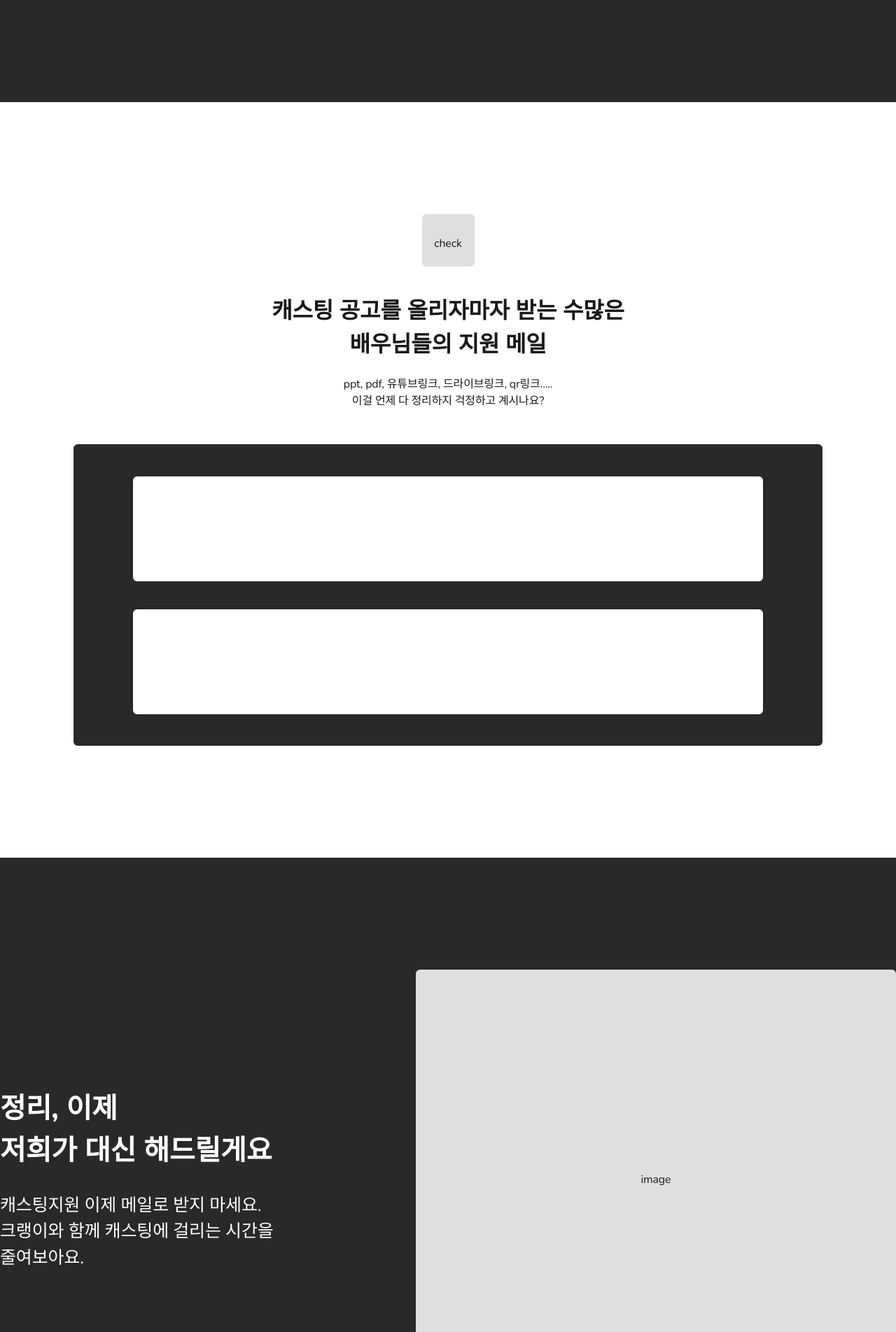
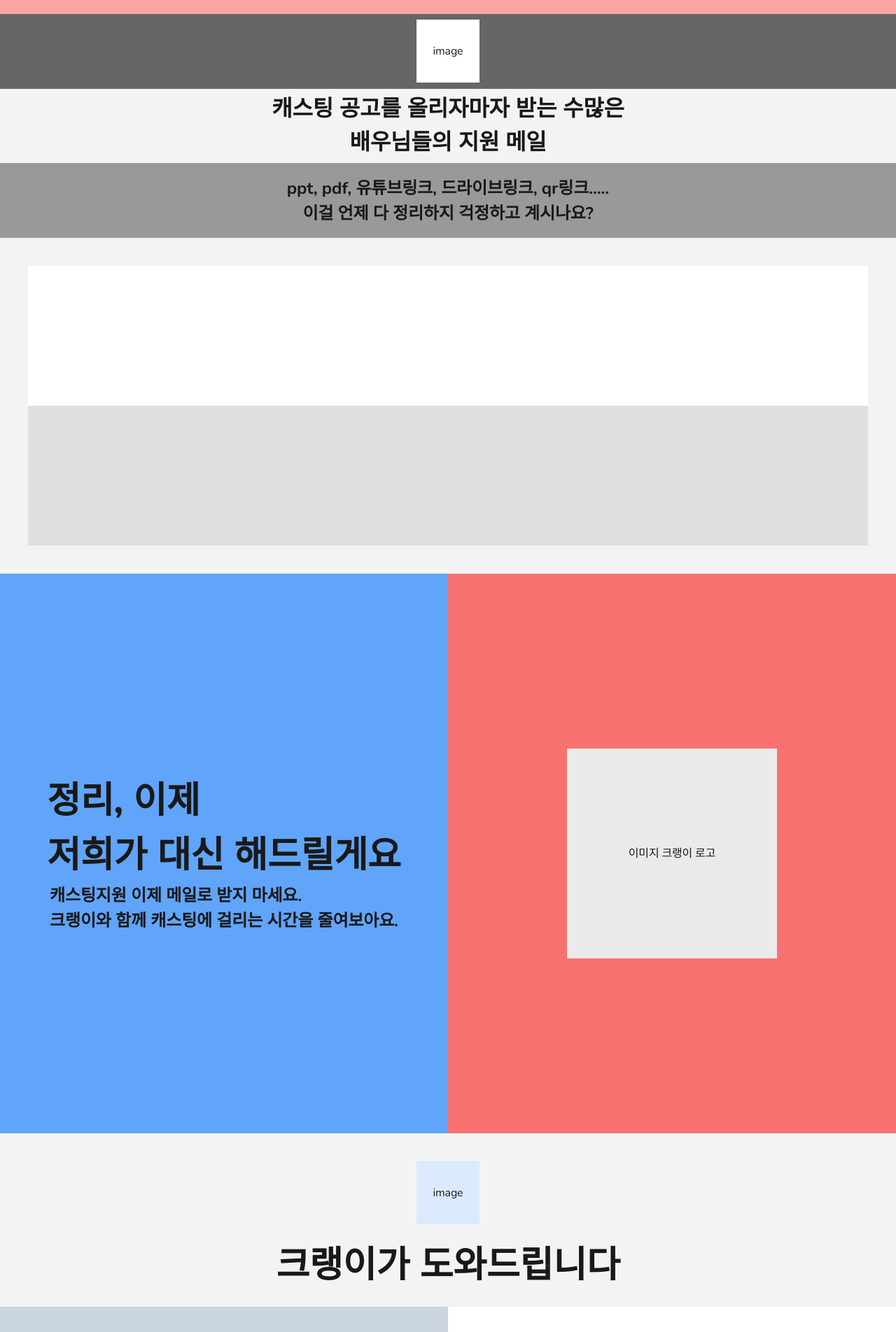
Before and after one commit to OasisWatts/crankie-landing-fe, a Next.js app: page / in a window 1280 px wide. Shown: the part 780-2684 px from the top of the page at 70% size. Built offline with nearby package versions, Linux system fonts and the light colour scheme.

Commit message:
틀 잡기 끝

```diff
--- a/components/feature_casting.tsx
+++ b/components/feature_casting.tsx
@@ -1,41 +1,86 @@
 export default function FeatureCasting({ data }: { data: any }) {
     return (
-        <div className="inline-block w-screen py-[160px]">
-            <div className="text-center">
-                <p className="text-3xl font-bold">
+        <div className="w-full h-[150vh] flex flex-col justify-center items-center">
+            <div className="top bg-gray-100 w-full flex-1 flex flex-col items-center justify-center" style={{flexBasis: "20%"}}>
+                <div className="img w-[90px] h-[90px] bg-blue-100 flex flex-col items-center justify-center mt-10">
+                    image
+                </div>
+                <div className="title text-5xl font-extrabold mt-5 mb-5">
                     {data.title}
-                </p>
-            </div>
-            {/* Block 1*/}
-            <div className="mt-[250px] flex justify-center">
-                <div className="w-[400px] h-[400px] rounded bg-gray-700">GIF</div>
-                <div className="pl-[100px] h-[400px] flex flex-col justify-center">
-                    <p className="text-xl font-bold">
-                        {data.feature1_1}
-                    </p>
-                    <p className="text-xl font-bold">
-                        {data.feature1_2}
-                    </p>
-                    <p className="mt-5">
-                        {data.explanation1}
-                    </p>
                 </div>
             </div>
-            {/*Block 2*/}
-            <div className="mt-[100px] flex justify-center">
-                <div className="pr-[100px] h-[400px] flex flex-col justify-center">
-                    <p className="text-xl font-bold">
-                        {data.feature2_1}
-                    </p>
-                    <p className="text-xl font-bold">
-                        {data.feature2_2}
-                    </p>
-                    <p className="mt-5">
-                        {data.explanation2}
-                    </p>
+            <div className="bot w-full bg-gray-600 flex-1 flex flex-col items-center justify-center" style={{flexBasis: "80%"}}>
+                <div className="firstBlock w-full bg-white flex-1 flex flex-row items-center justify-center" style={{flexBasis: "50%"}}>
+                    <div className="left bg-slate-300 flex-1 h-full flex flex-col items-end justify-center">
+                        <div className="w-[400px] h-[400px] rounded bg-gray-700 mr-10">GIF</div>
+                    </div>
+                    <div className="right flex-1 h-full flex flex-col items-start justify-center">
+                        <div className="feature ml-10">
+                            <div className="f1 text-xl font-bold">{data.feature1_1}</div>
+                            <div className="f1 text-xl font-bold">{data.feature1_2}</div>
+                        </div>
+                        <div className="f1 ml-10 mt-5">{data.explanation1}</div>
+                    </div>
                 </div>
-                <div className="w-[400px] h-[400px] rounded bg-gray-700">GIF</div>
+                <div className="secondBlock w-full flex-1 flex flex-row items-center justify-center" style={{flexBasis: "50%"}}>
+                    <div className="left flex-1 h-full flex flex-col items-end justify-center">
+                        <div className="feature mr-10 flex flex-col items-end">
+                            <div className="f1 text-xl font-bold">{data.feature2_1}</div>
+                            <div className="f1 text-xl font-bold">{data.feature2_2}</div>
+                        </div>
+                        <div className="exp mr-10 mt-5 flex flex-col items-end">
+                            <div className="f1 ">{data.explanation2_1}</div>
+                            <div className="f1 ">{data.explanation2_2}</div>
+                            <div className="f1 ">{data.explanation2_2}</div>
+                        </div>
+                    </div>
+                    <div className="right bg-slate-300 flex-1 h-full flex flex-col items-start justify-center">
+                        <div className="w-[400px] h-[400px] rounded bg-gray-700 ml-10">GIF</div>
+                    </div>
+                </div>
             </div>
         </div>
     )
 }
+
+// export default function FeatureCasting({ data }: { data: any }) {
+//     return (
+//         <div className="inline-block w-screen py-[160px]">
+//             <div className="text-center">
+//                 <p className="text-5xl font-bold">
+//                     {data.title}
+//                 </p>
+//             </div>
+//             {/* Block 1*/}
+//             <div className="mt-[250px] flex justify-center">
+//                 <div className="w-[400px] h-[400px] rounded bg-gray-700">GIF</div>
+//                 <div className="pl-[100px] h-[400px] flex flex-col justify-center">
+//                     <p className="text-xl font-bold">
+//                         {data.feature1_1}
+//                     </p>
+//                     <p className="text-xl font-bold">
+//                         {data.feature1_2}
+//                     </p>
+//                     <p className="mt-5">
+//                         {data.explanation1}
+//                     </p>
+//                 </div>
+//             </div>
+//             {/*Block 2*/}
+//             <div className="mt-[100px] flex justify-center">
+//                 <div className="pr-[100px] h-[400px] flex flex-col justify-center">
+//                     <p className="text-xl font-bold">
+//                         {data.feature2_1}
+//                     </p>
+//                     <p className="text-xl font-bold">
+//                         {data.feature2_2}
+//                     </p>
+//                     <p className="mt-5">
+//                         {data.explanation2}
+//                     </p>
+//                 </div>
+//                 <div className="w-[400px] h-[400px] rounded bg-gray-700">GIF</div>
+//             </div>
+//         </div>
+//     )
+// }
--- a/components/preparation.tsx
+++ b/components/preparation.tsx
@@ -2,7 +2,7 @@ export default function Preparation({ data }: { data: any }) {
     return (
         <div className="bg-gray-500 text-center h-screen w-full flex flex-col">
             <div className="title bg-slate-300 h-[30vh] flex flex-col">
-                <div className="title-top bg-blue-300 flex-1 flex flex-row items-center justify-center" style={{ flexBasis: '50%' }}>
+                <div className="title-top bg-gray-300 flex-1 flex flex-row items-center justify-center" style={{ flexBasis: '50%' }}>
                     <div className="w-[90px] h-[90px] bg-gray-300 border border-gray-400 flex items-center justify-center">
                         이미지
                     </div>
@@ -24,7 +24,7 @@ export default function Preparation({ data }: { data: any }) {
                     <div className="exp2 flex-1 bg-blue-200">
                         explanation2
                     </div>
-                    <div className="exp3 flex-1 bg-blue-400">
+                    <div className="exp3 flex-1 bg-brown-400">
                         explanation3
                     </div>
                 </div>
--- a/components/problem.tsx
+++ b/components/problem.tsx
@@ -1,22 +1,52 @@
-import Image from "next/image";
-
 export default function Problem({ data }: { data: { title1: string, title2: string, paragraph1: string, paragraph2: string } }) {
     return (
-        <div className="text-center w-full h-[1080px] py-[160px] flex flex-col items-center justify-center">
+        <div className="text-center w-full h-screen flex flex-col items-center justify-center">
+            <div className="top flex-1 w-full flex flex-col bg-gray-50" style={{ flexBasis: '40%' }}>
+                <div className="top flex-1 flex flex-col bg-gray-600 w-full items-center justify-center">
+                    <div className="image w-[90px] h-[90px] bg-white flex items-center justify-center">
+                        image
+                    </div>
+                </div>
+                <div className="mid flex-1 flex flex-col bg-gray-100 w-full items-center justify-center">
+                    <h1 className="text-3xl font-extrabold">{data.title1}</h1>
+                    <h1 className="text-3xl font-extrabold">{data.title2}</h1>
+                </div>
+                <div className="bot flex-1 flex flex-col bg-gray-400 items-center justify-center">
+                    <h1 className="text-xl font-bold">{data.paragraph1}</h1>
+                    <h1 className="text-xl font-bold">{data.paragraph2}</h1>
+                </div>
+            </div>
+            <div className="bot flex-1 w-full flex flex-col bg-gray-100" style={{ flexBasis: '60%' }}>
+                <div className="img bg-black flex-1 flex flex-col m-10 rounded-xl">
+                    <div className="img1 flex1 flex bg-white" style={{ flexBasis: '50%' }}>
 
-            <div className="w-[75px] h-[75px] rounded-md bg-gray-300 flex-auto items-center justify-center">
-                <p className="text-center py-[30px]">check</p>
-            </div>
+                    </div>
+                    <div className="img2 flex1 flex bg-gray-300" style={{ flexBasis: '50%' }}>
 
-            <h1 className="mt-10 text-3xl font-extrabold">{data.title1}</h1>
-            <h1 className="text-3xl font-extrabold">{data.title2}</h1>
-            <p className="mt-5">{data.paragraph1}</p>
-            <p>{data.paragraph2}</p>
-
-            <div className="mt-[50px] w-[1070px] h-[600px] rounded-md bg-[#2A2829] flex flex-col items-center justify-center">
-                <div className="w-[900px] h-[150px] bg-white rounded-md"></div>
-                <div className="mt-[40px] w-[900px] h-[150px] bg-white rounded-md"></div>
+                    </div>
+                </div>
             </div>
         </div>
     )
 }
+
+// export default function Problem({ data }: { data: { title1: string, title2: string, paragraph1: string, paragraph2: string } }) {
+//     return (
+//         <div className="text-center w-full h-[1080px] py-[160px] flex flex-col items-center justify-center">
+
+//             <div className="w-[75px] h-[75px] rounded-md bg-gray-300 flex-auto items-center justify-center">
+//                 <p className="text-center py-[30px]">check</p>
+//             </div>
+
+//             <h1 className="mt-10 text-3xl font-extrabold">{data.title1}</h1>
+//             <h1 className="text-3xl font-extrabold">{data.title2}</h1>
+//             <p className="mt-5">{data.paragraph1}</p>
+//             <p>{data.paragraph2}</p>
+
+//             <div className="mt-[50px] w-[1070px] h-[600px] rounded-md bg-[#2A2829] flex flex-col items-center justify-center">
+//                 <div className="w-[900px] h-[150px] bg-white rounded-md"></div>
+//                 <div className="mt-[40px] w-[900px] h-[150px] bg-white rounded-md"></div>
+//             </div>
+//         </div>
+//     )
+// }
--- a/components/solution.tsx
+++ b/components/solution.tsx
@@ -2,18 +2,42 @@ export default function Solution({ data }: { data: { title1: string, title2: str
 
     return (
 
-        <div className="bg-[#2A2829] text-center w-full py-[160px] flex flex-row justify-center items-center">
-            <div className="flex flex-col items-center">
-                <div className="text-left text-white flex flex-col justify-center">
-                    <h1 className="text-[40px] font-extrabold">{data.title1}</h1>
-                    <h1 className="text-[40px] font-extrabold">{data.title2}</h1>
-                    <p className="mt-[30px] text-[25px]">{data.explanation1}</p>
-                    <p className="text-[25px]">{data.explanation2}</p>
+        <div className="bg-blue-400 w-full h-screen flex flex-row justify-center items-center">
+            <div className="left flex1 h-full flex flex-col justify-center items-center" style={{ flexBasis: "50%" }}>
+                <div className="title">
+                    <h1 className="text-5xl font-extrabold">{data.title1}</h1>
+                    <h1 className="text-5xl font-extrabold">{data.title2}</h1>
+                </div>
+                <div className="content">
+                    <h1 className="text-xl font-bold">{data.explanation1}</h1>
+                    <h1 className="text-xl font-bold">{data.explanation2}</h1>
                 </div>
             </div>
-            <div className="ml-[200px] w-[900px] h-[600px] rounded-md bg-gray-300 text-center flex items-center justify-center">
-                <p className="py-[320px]">image</p>
+            <div className="right bg-red-400 flex1 h-full flex flex-col justify-center items-center" style={{ flexBasis: "50%" }}>
+                <div className="img flex justify-center items-center h-[300px] w-[300px] bg-gray-200">
+                    이미지 크랭이 로고
+                </div>
             </div>
         </div>
     )
 }
+
+// export default function Solution({ data }: { data: { title1: string, title2: string, explanation1: string, explanation2: string } }) {
+
+//     return (
+
+//         <div className="bg-[#2A2829] text-center w-full py-[160px] flex flex-row justify-center items-center">
+//             <div className="flex flex-col items-center">
+//                 <div className="text-left text-white flex flex-col justify-center">
+//                     <h1 className="text-[40px] font-extrabold">{data.title1}</h1>
+//                     <h1 className="text-[40px] font-extrabold">{data.title2}</h1>
+//                     <p className="mt-[30px] text-[25px]">{data.explanation1}</p>
+//                     <p className="text-[25px]">{data.explanation2}</p>
+//                 </div>
+//             </div>
+//             <div className="ml-[200px] w-[900px] h-[600px] rounded-md bg-gray-300 text-center flex items-center justify-center">
+//                 <p className="py-[320px]">image</p>
+//             </div>
+//         </div>
+//     )
+// }
```
Also changed, not shown: components/client_service.tsx (+10 -10 lines), components/feature_teamspace.tsx (+34 -11 lines), components/front.tsx (+6 -6 lines), components/wailitst.tsx (+20 -4 lines).
